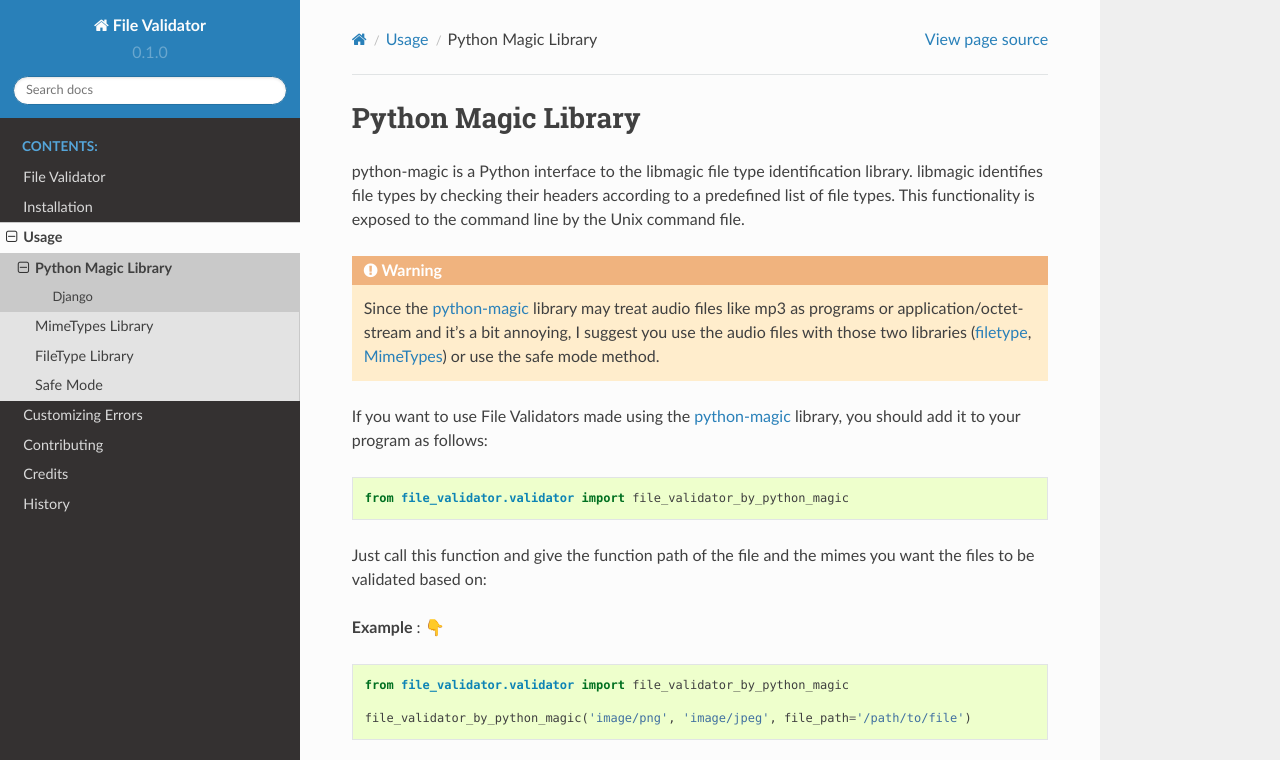
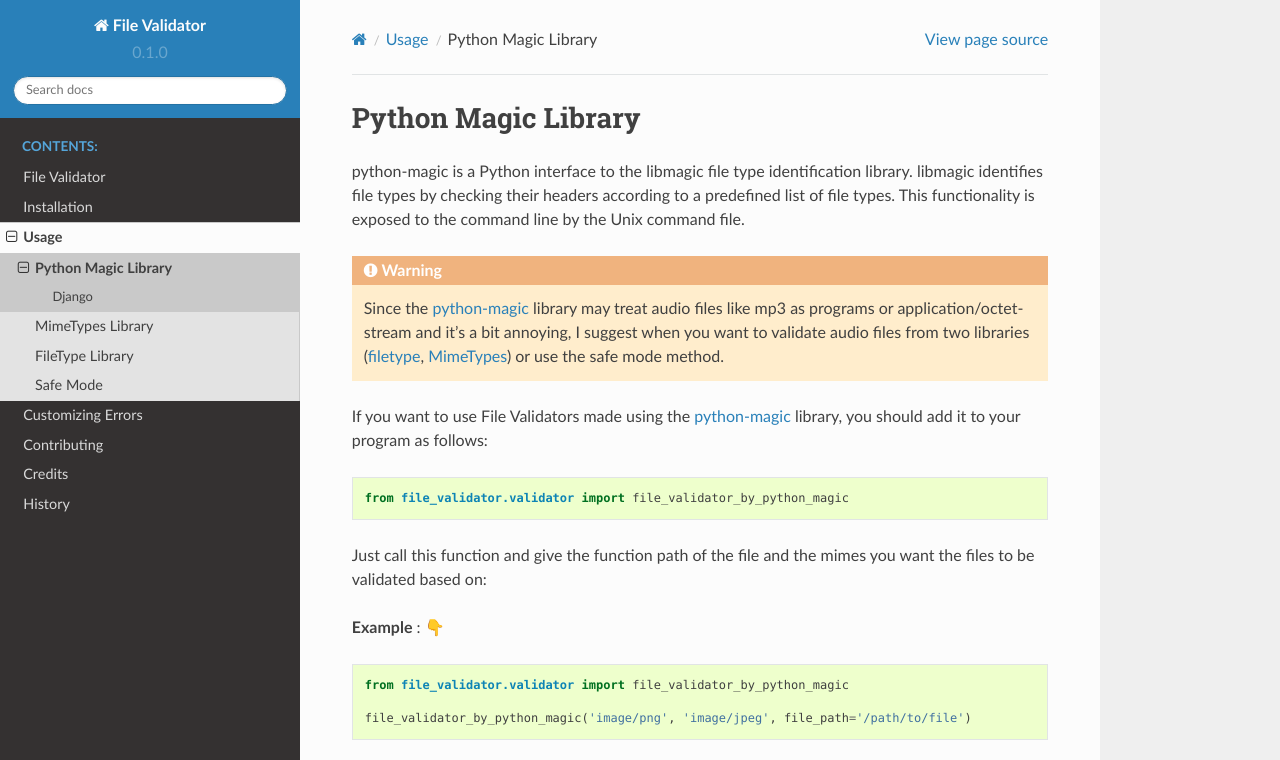
Before and after one commit to file-validator/file-validator, a Sphinx documentation site: the page built from docs/python_magic.rst, in a window 1280 px wide and 900 px high, cut to the strip 0-760 px from the top of the window. Built offline with Sphinx 7.4.7 and the Read the Docs theme 2.0.0, drawn with Linux system fonts in a browser that asks for light colours.

Commit message:
docs: update safe method documentation

```diff
--- a/docs/python_magic.rst
+++ b/docs/python_magic.rst
@@ -10,8 +10,8 @@ command line by the Unix command file.
 .. warning::
     Since the `python-magic <https://github.com/ahupp/python-magic>`_ library may treat audio files
     like mp3 as programs or application/octet-stream and it's a bit
-    annoying, I suggest you use the audio files with those two
-    libraries (`filetype <https://github.com/h2non/filetype.py>`_, `MimeTypes <https://docs.python.org/3/library/mimetypes.html>`_) or use the safe mode method.
+    annoying, I suggest when you want to validate audio files from
+    two libraries (`filetype <https://github.com/h2non/filetype.py>`_, `MimeTypes <https://docs.python.org/3/library/mimetypes.html>`_) or use the safe mode method.
 
 
 
```
Also changed, not shown: docs/safe_mode.rst (+13 -1 lines).
